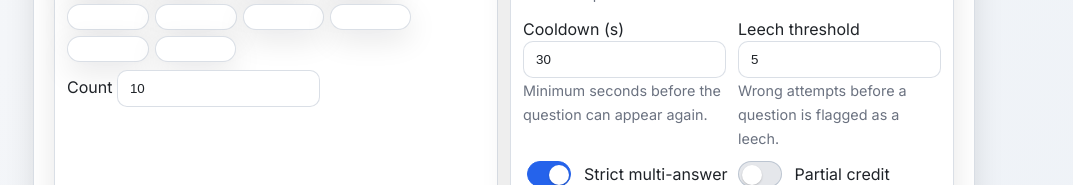
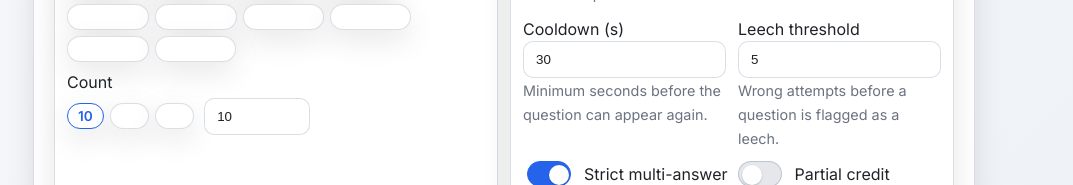
Before and after one commit to kursun12/MCQproject, a React (Vite) app in the folder mcqproject/: page /repeat in a window 1280 px wide. Shown: the part 522-707 px from the top of the page, without its empty margins (136-1209 px from the left). Built offline with nearby package versions, Linux system fonts and the light colour scheme.

Commit message:
Add quick count options and fix resume session

```diff
--- a/mcqproject/src/Quiz.jsx
+++ b/mcqproject/src/Quiz.jsx
@@ -989,8 +989,9 @@ function Quiz() {
   const location = useLocation();
   const params = new URLSearchParams(location.search);
   const mode = params.get('mode') || 'practice';
+  const resume = params.get('resume') === '1' || params.get('resume') === 'true';
   const setParam = params.get('setId');
-  if (!setParam) {
+  if (!setParam && !resume) {
     return <QuizSetup mode={mode} />;
   }
   return <QuizMain />;
--- a/mcqproject/src/RepeatBuilder.jsx
+++ b/mcqproject/src/RepeatBuilder.jsx
@@ -69,7 +69,34 @@ export default function RepeatBuilder() {
               </div>
             </div>
             <div style={{marginTop:8}}>
-              <label>Count <input type="number" min="1" value={count} onChange={(e)=>setCount(e.target.value)} /></label>
+              <label style={{display:'block', marginBottom:4}}>Count</label>
+              <div className="chips" style={{alignItems:'center',flexWrap:'wrap'}}>
+                {[10,20].map(n => (
+                  <button
+                    type="button"
+                    key={n}
+                    className={`chip ${count===String(n)?'accent':''}`}
+                    onClick={()=>setCount(String(n))}
+                  >
+                    {n}
+                  </button>
+                ))}
+                <button
+                  type="button"
+                  className={`chip ${count===''?'accent':''}`}
+                  onClick={()=>setCount('')}
+                >
+                  All
+                </button>
+                <input
+                  type="number"
+                  min="1"
+                  placeholder="Custom"
+                  value={count}
+                  onChange={(e)=>setCount(e.target.value)}
+                  style={{width:80,marginLeft:4}}
+                />
+              </div>
             </div>
           </div>
           <div className="card" style={{padding:'12px'}}>
```
